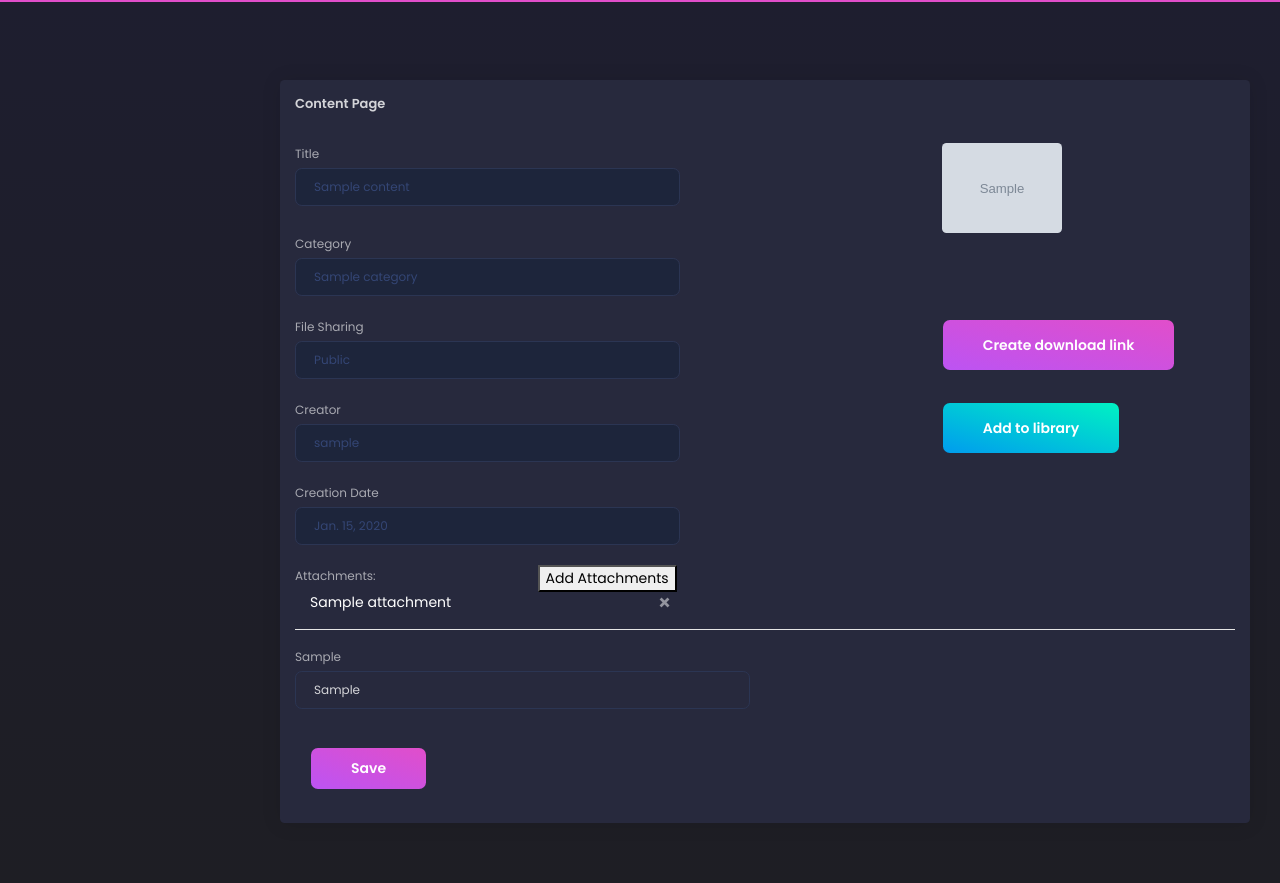
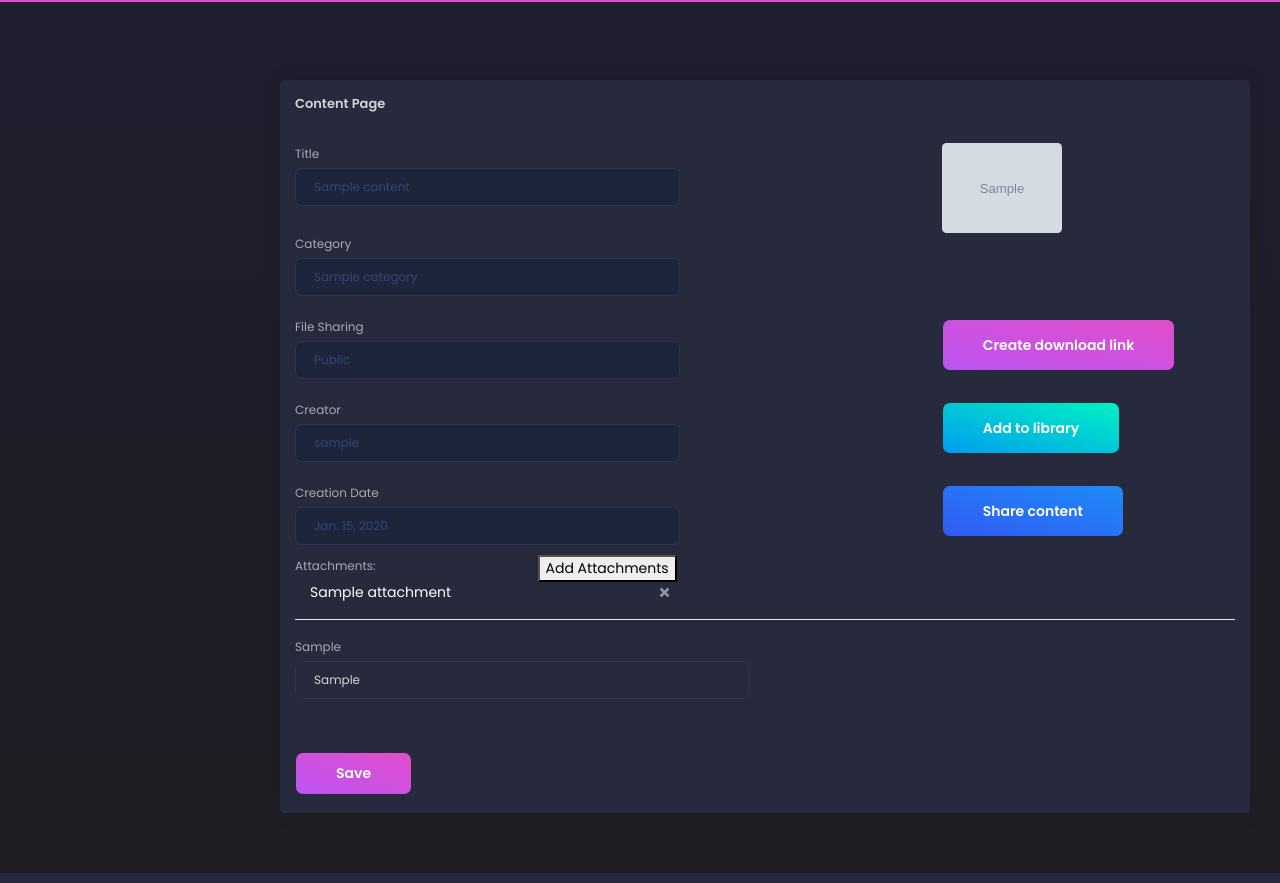
Before and after one commit to sudoparsa/content-management-system, a Django app: page /content/1/ in a window 1280 px wide. Run offline with Django 4.2, Linux system fonts and the light colour scheme; tables that the repository leaves empty hold one stand-in row (values such as "Sample post"); grey boxes marked "Sample" are stand-in pictures; some libraries are stand-ins or nearby versions.

Commit message:
share content

```diff
--- a/main_app/urls.py
+++ b/main_app/urls.py
@@ -17,6 +17,7 @@ urlpatterns = [
     path('content', views.add_content, name='add-content'),
     path('content/<int:content_id>/', views.content_main_page, name='content_main_page'),
     path('content/<int:content_id>/addLibrary/<int:library_id>/', views.add_to_library, name='add_library'),
+    path('content/<int:content_id>/shareContent/<str:username>/', views.share_content, name='share_content'),
     path('', views.main, name='main'),
     path('my-page/<str:type>/<str:categoryTitle>/', views.my_page, name='my_page'),
     path('test', views.test, name='test'),
--- a/main_app/views.py
+++ b/main_app/views.py
@@ -125,6 +125,17 @@ def get_add_content(request, err_str="None"):
     return render(request, 'add-content.html',
                   {'categories': Category.objects.all(), 'privates': ['Private', 'Public'],
                    'attach_categories': attach_list, 'error': err_str})
+
+
+def share_content(request, content_id, username):
+    content = Content.objects.get(pk = content_id)
+    user = User.objects.get(username=username)
+    account = Account.objects.get(user=user)
+    content.shared_with_accounts.add(account)
+    content.save()
+    account.save()
+    user.save()
+    return redirect('../../')
 
 
 @transaction.atomic
@@ -393,6 +404,10 @@ def content_main_page(request, content_id):
     for item in l:
         ll.append({'title': item.title, 'value': item.pk})
     context['libraries'] = ll
+    usernames_values = []
+    for user in list(User.objects.all()):
+        usernames_values.append(user.username)
+    context['usernames_values'] = usernames_values
     print(context)
     return render(request, 'content.html', context)
 
--- a/templates/content.html
+++ b/templates/content.html
@@ -90,11 +90,12 @@
 
                                             </div>
                                             <div class="modal-footer text-center pt-4">
-                                                <form action="" id = 'form9' method="post">
+                                                <form action="" id='form9' method="post">
                                                     <button type="submit"
                                                             class="btn btn-neutral btn-round btn-lg btn-block">Add
                                                     </button>
                                                 </form>
+                                            </div>
                                         </div>
                                     </div>
                                 </div>
@@ -106,6 +107,43 @@
                                     <label>Creation Date</label>
                                     <input id="creation-date" type="text" class="form-control" name="creation-date"
                                            disabled>
+                                </div>
+                            </div>
+                            <div class="col-md-3">
+                            </div>
+                            <div class="col-md-4">
+                                <button data-toggle="modal" data-target="#shareModal" id="shareContent" type="button"
+                                        class="btn btn-info" style="height: 50px"> Share content
+                                </button>
+                            </div>
+                        </div>
+                        <div>
+                            <div class="modal fade modal-primary" id="shareModal" tabindex="-1" role="dialog"
+                                 aria-labelledby="myModalLabel" aria-hidden="true">
+                                <div class="modal-dialog modal-login">
+                                    <div class="modal-content">
+                                        <div class="card card-login card-plain">
+                                            <div class="modal-body ">
+                                                <form class="form" id="form3" onSubmit="return false">
+                                                    <div class="card-content">
+                                                        <div class="input-group no-border form-control-lg">
+                                                            <input id="username" name="username" type="text"
+                                                                   class="form-control" placeholder="Username">
+                                                        </div>
+                                                    </div>
+                                                </form>
+                                            </div>
+                                            <div class="modal-footer text-center pt-4">
+                                                <form action="" id='form10' method="post">
+                                                    <button type="Share"
+                                                            class="btn btn-neutral btn-round btn-lg btn-block"
+                                                            onclick="share()">Share
+                                                    </button>
+                                                </form>
+                                            </div>
+
+                                        </div>
+                                    </div>
                                 </div>
                             </div>
                         </div>
@@ -420,21 +458,17 @@
 
                     div3 = document.createElement("div");
                     div3.setAttribute("class", "form-group");
-
                     lbl = document.createElement("label");
                     lbl.innerHTML = akv2.key;
-
                     inp = document.createElement("input");
                     inp.setAttribute("type", "text");
                     inp.setAttribute("class", "form-control");
                     inp.setAttribute("name", akv2.key);
                     inp.setAttribute("id", akv2.key);
                     inp.setAttribute("value", akv2.value);
-
                     div3.appendChild(lbl);
                     div3.appendChild(inp);
                     div1.appendChild(div3);
-
                     div_m.appendChild(div1.cloneNode(true));
 
                 }
@@ -442,6 +476,7 @@
                 document.getElementById("form_attribute").appendChild(div_m.cloneNode(true));
             }
         }
+
 
         function submitAttachments() {
             var attachment_file = document.getElementById("attach")
@@ -516,4 +551,24 @@
             }
         }
     </script>
+    <script>
+
+        function share() {
+            var flag = 0;
+            var username = $('#username').val();
+            var usernames_values = {{ usernames_values|safe }};
+
+            for (username_value in usernames_values) {
+                if (username.valueOf() == usernames_values[username_value].valueOf()) {
+                    flag = 1;
+                }
+            }
+            if (flag == 0) {
+                alert("User name is not valid");
+            } else {
+                var url = 'shareContent/' + username + '/'
+                document.getElementById("form10").setAttribute("action", url)
+            }
+        }
+    </script>
 {% endblock javascripts %}
```
Lines whose indentation alone changed are shown as unchanged.
